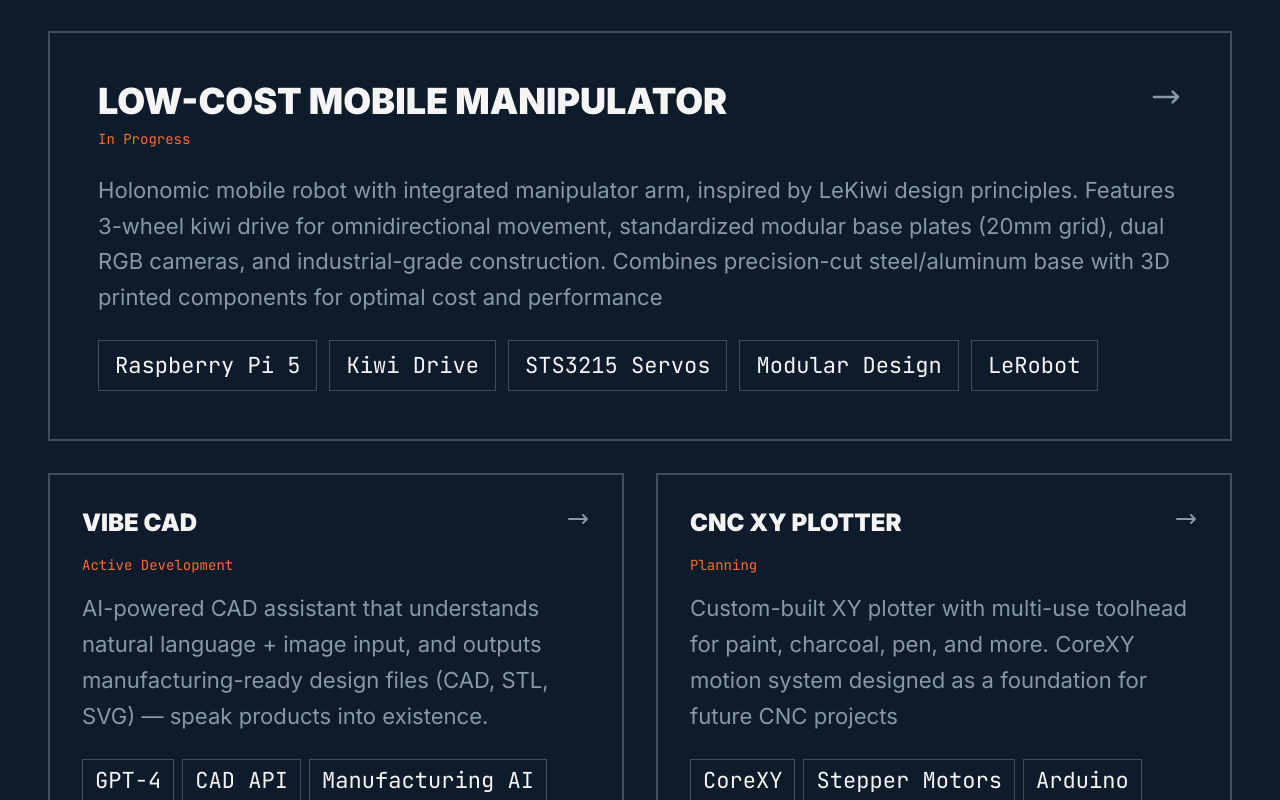
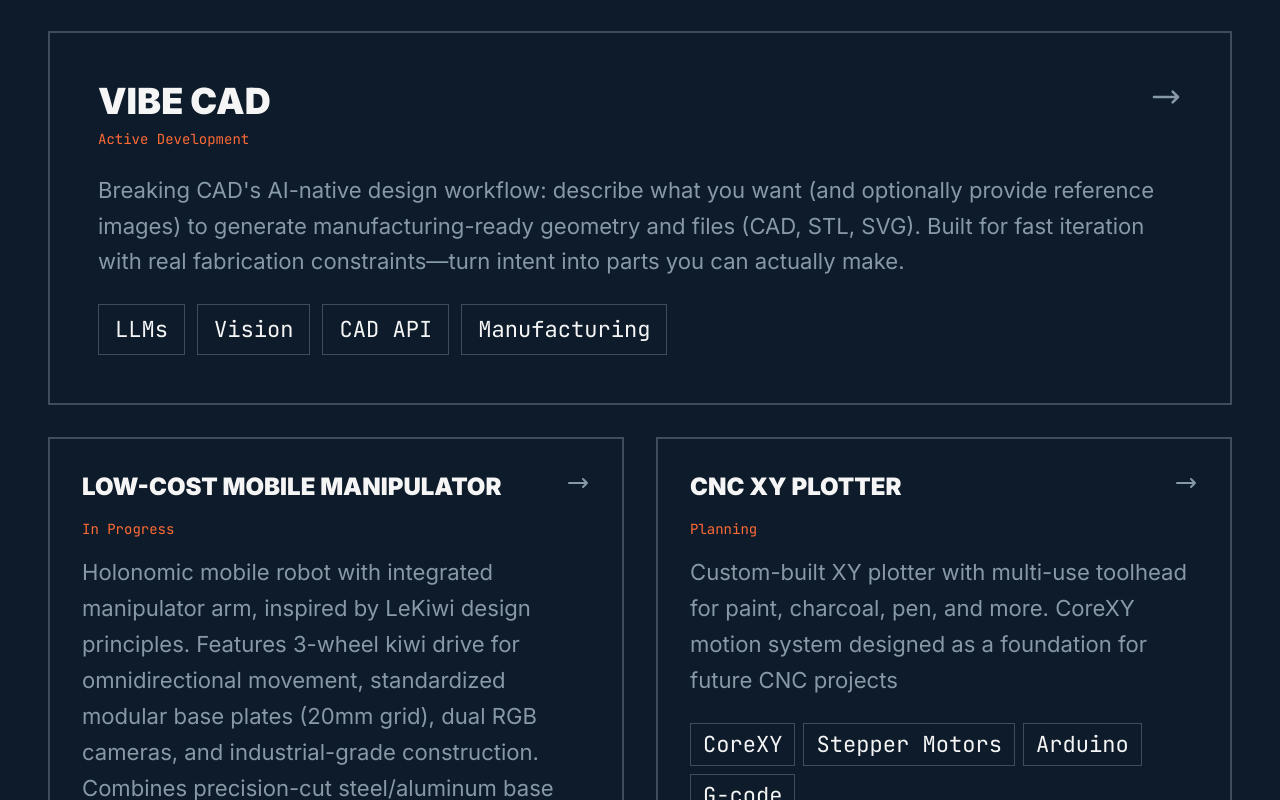
Before and after one commit to sharonxu/breaking-cad, a React (Vite) app: page / in a window 1280 px wide. Shown: the part 2300-3100 px from the top of the page. Built offline with nearby package versions, Linux system fonts and the light colour scheme.

Commit message:
Make VIBE CAD featured and polish project copy

```diff
--- a/src/components/Projects.jsx
+++ b/src/components/Projects.jsx
@@ -5,18 +5,18 @@
 
   const projects = [
     {
+      title: "VIBE CAD",
+      description: "Breaking CAD's AI-native design workflow: describe what you want (and optionally provide reference images) to generate manufacturing-ready geometry and files (CAD, STL, SVG). Built for fast iteration with real fabrication constraints—turn intent into parts you can actually make.",
+      status: "Active Development",
+      tech: ["LLMs", "Vision", "CAD API", "Manufacturing"],
+      link: null
+    },
+    {
       title: "LOW-COST MOBILE MANIPULATOR",
       description: "Holonomic mobile robot with integrated manipulator arm, inspired by LeKiwi design principles. Features 3-wheel kiwi drive for omnidirectional movement, standardized modular base plates (20mm grid), dual RGB cameras, and industrial-grade construction. Combines precision-cut steel/aluminum base with 3D printed components for optimal cost and performance",
       status: "In Progress",
       tech: ["Raspberry Pi 5", "Kiwi Drive", "STS3215 Servos", "Modular Design", "LeRobot"],
       link: "https://github.com/SIGRobotics-UIUC/LeKiwi"
-    },
-    {
-      title: "VIBE CAD",
-      description: "AI-powered CAD assistant that understands natural language + image input, and outputs manufacturing-ready design files (CAD, STL, SVG) — speak products into existence.",
-      status: "Active Development",
-      tech: ["GPT-4", "CAD API", "Manufacturing AI"],
-      link: null
     },
     {
       title: "CNC XY PLOTTER",
```
